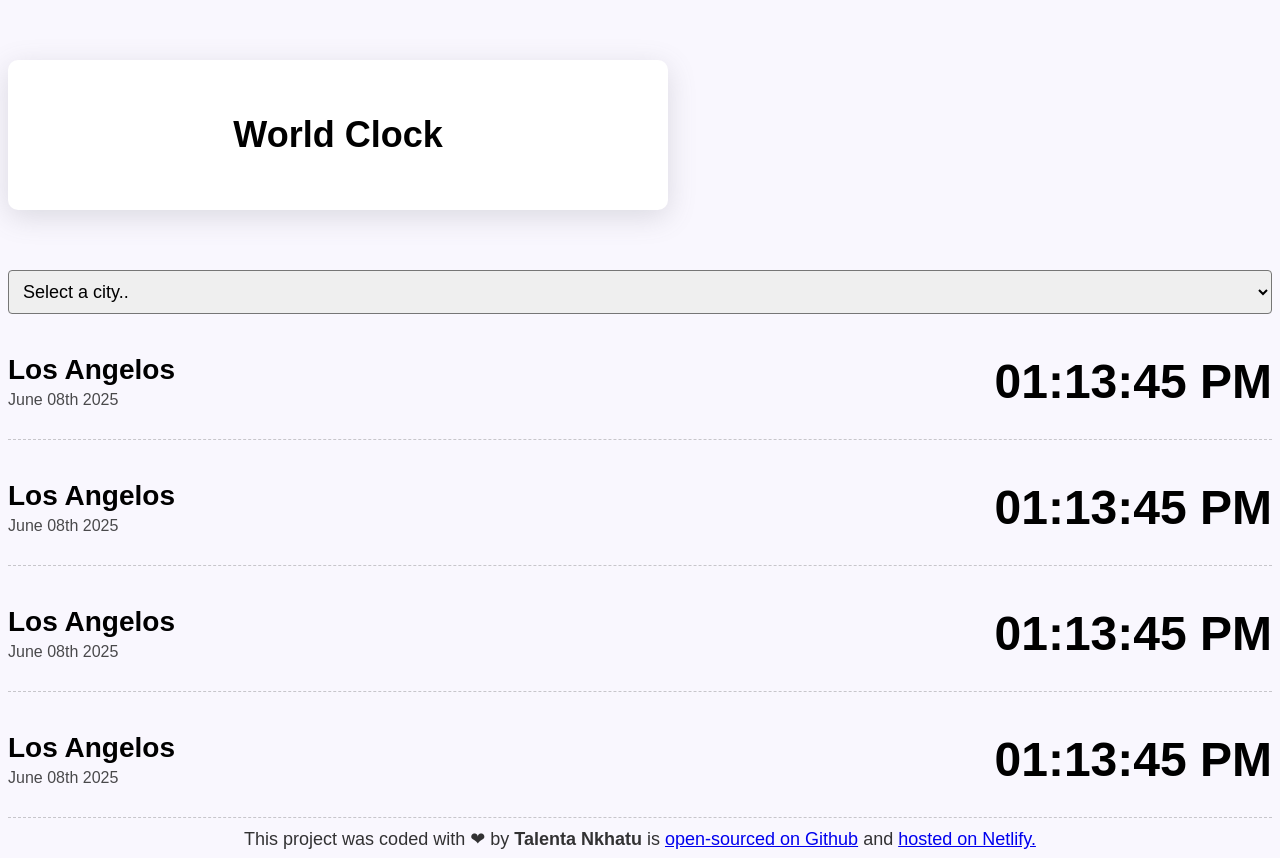
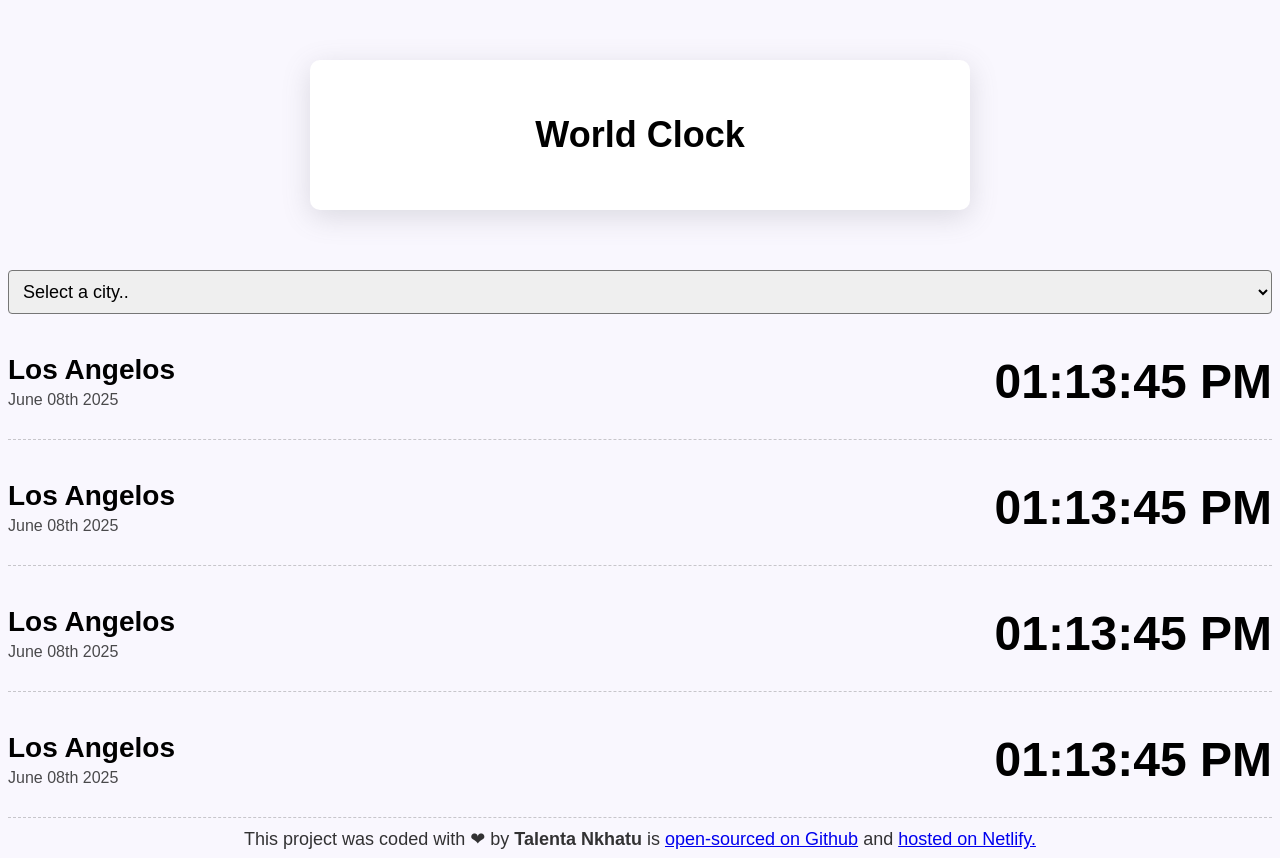
Before and after one commit to Talenta-Nkhatu/world-clock, a plain HTML site: page index.html in a window 1280 px wide. Drawn offline with nearby package versions, Linux system fonts and the light colour scheme.

Commit message:
Updated h1

```diff
--- a/src/style.css
+++ b/src/style.css
@@ -20,7 +20,7 @@ select {
 }
 .container {
   max-width: 600px;
-  margin: 60px 0;
+  margin: 60px auto;
   background-color: white;
   padding: 30px;
   box-shadow: rgba(100, 100, 111, 0.2) 0px 7px 29px 0px;
```
